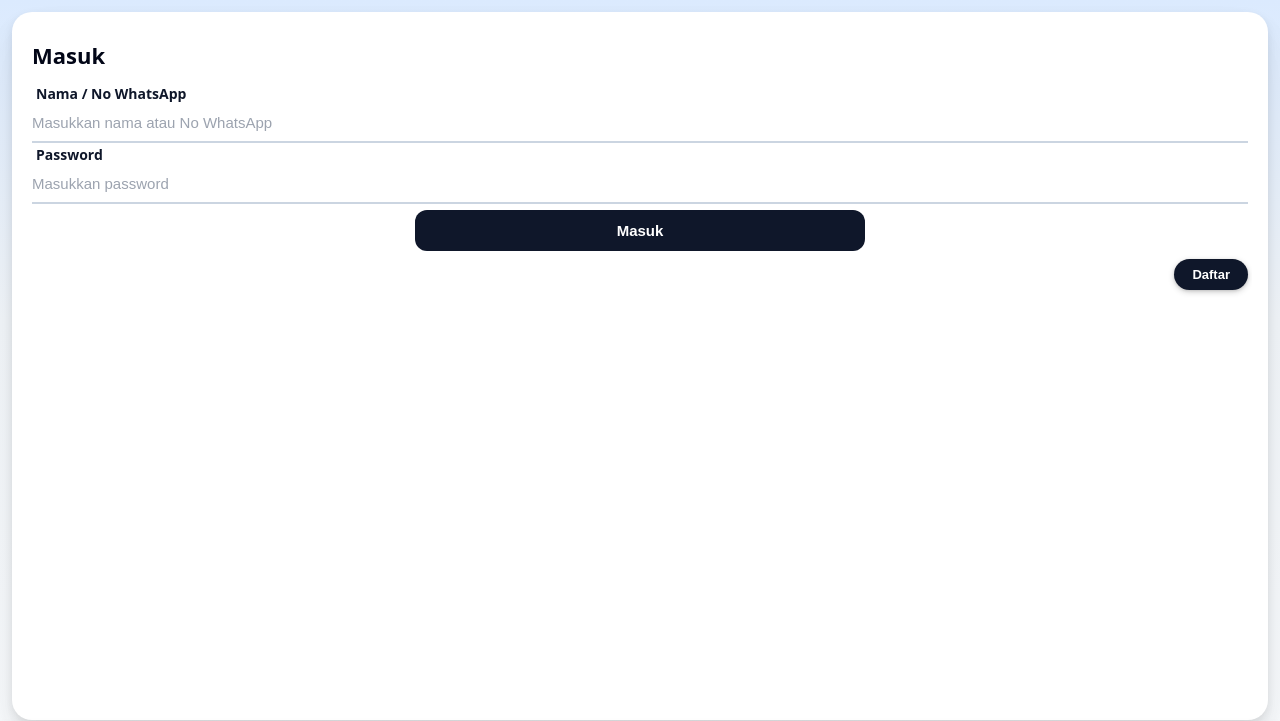
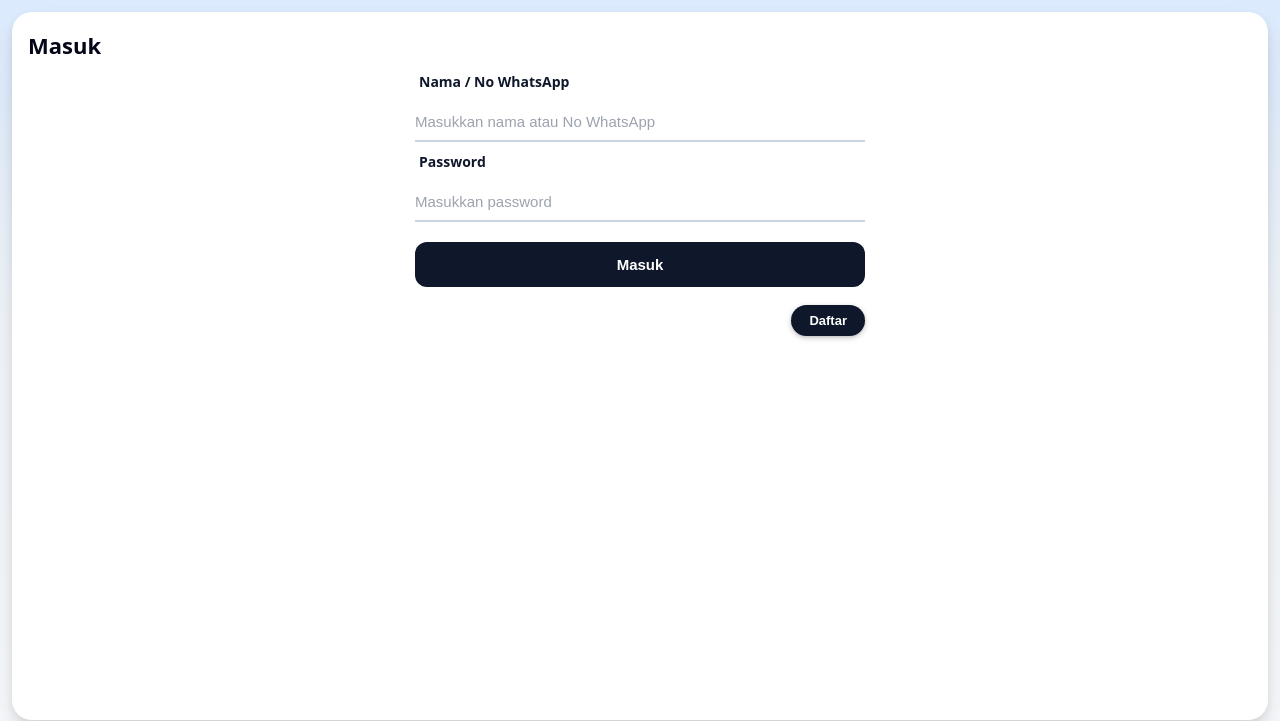
Before and after one commit to axcellsz/Cek, a plain HTML site: page public/index.html in a window 1280 px wide. Shown: the top 721 px of the page. Drawn offline with Linux system fonts and the light colour scheme.

Commit message:
Update style.css

```diff
--- a/public/style.css
+++ b/public/style.css
@@ -365,13 +365,21 @@ body {
    PROFILE FORM (LOGIN & REGISTER)
 ============================ */
 
+./* ============================
+   PROFILE FORM (LOGIN & REGISTER)
+============================ */
+
+/* CONTAINER – sekarang cuma flex column, tanpa justify-content */
 .profile-container {
   padding: 10px 4px;
   height: 100%;
   overflow-y: auto;
+
+  display: flex;
+  flex-direction: column;
 }
 
-/* TAB BUTTON */
+/* TAB BUTTON (masih boleh dipakai, atau bisa dihapus dari HTML kalau sudah tidak perlu) */
 .profile-tabs {
   display: flex;
   gap: 10px;
@@ -396,9 +404,10 @@ body {
   color: white;
 }
 
-/* CONTENT AREA */
+/* CONTENT AREA – blok form ini kita dorong ke bawah dengan margin-top:auto */
 .tab-content {
   display: none;
+  margin-top: auto;      /* <=== KUNCI: dorong tab (judul+form) ke bawah card */
 }
 
 .tab-content.active {
@@ -406,6 +415,16 @@ body {
 }
 
 /* FORM STYLE */
+.profile-form {
+  display: flex;
+  flex-direction: column;
+  gap: 10px;
+  text-align: left;
+  width: 100%;
+  max-width: 450px;
+  margin: 0 auto 16px;   /* ada jarak sedikit dari bawah card */
+}
+
 .profile-form label {
   font-size: 14px;
   font-weight: 600;
@@ -414,37 +433,35 @@ body {
   margin-bottom: 2px;
 }
 
-/* INPUT LOGIN & DAFTAR – TikTok style (garis bawah saja) */
+/* INPUT LOGIN & DAFTAR – TikTok style garis bawah */
 .input-box {
   width: 100%;
   box-sizing: border-box;
 
-  padding: 10px 0;                 /* tanpa padding samping berlebihan */
-  border: none;                    /* hilangkan kotak */
-  border-bottom: 2px solid #cbd5e1;/* hanya garis bawah */
-
-  border-radius: 0;                /* tidak membulat */
-  background: transparent;         /* putih polos */
+  padding: 10px 0;
+  border: none;
+  border-bottom: 2px solid #cbd5e1;
+  border-radius: 0;
+  background: transparent;
 
   font-size: 15px;
   outline: none;
   transition: border-color 0.2s ease, background-color 0.2s ease;
 }
 
-/* Fokus: garis bawah lebih tebal/gelap */
 .input-box:focus {
   border-bottom-color: #0f172a;
   background: transparent;
 }
 
-/* Placeholder lebih soft */
 .input-box::placeholder {
   color: #9ca3af;
 }
-/* BUTTON */
+
+/* BUTTON UTAMA */
 .profile-btn {
-  margin-top: 6px;
-  padding: 12px;
+  margin-top: 10px;
+  padding: 14px;
   border: none;
   border-radius: 12px;
   background: #0f172a;
@@ -465,7 +482,31 @@ body {
   background: #334155;
 }
 
+/* Tombol kecil pindah login/daftar di bawah form */
+.form-switch-row {
+  display: flex;
+  justify-content: flex-end;
+  margin-top: 8px;
+}
 
+.secondary-btn {
+  border: none;
+  border-radius: 999px;
+  padding: 8px 18px;
+  background: #0f172a;
+  color: #ffffff;
+  font-size: 13px;
+  font-weight: 600;
+  cursor: pointer;
+  box-shadow:
+    0 2px 6px rgba(0, 0, 0, 0.18),
+    0 1px 3px rgba(0, 0, 0, 0.12);
+}
+
+.secondary-btn:active {
+  transform: scale(0.96);
+  opacity: 0.9;
+}
 /* ============================
    LIST USER
 ============================ */
```
